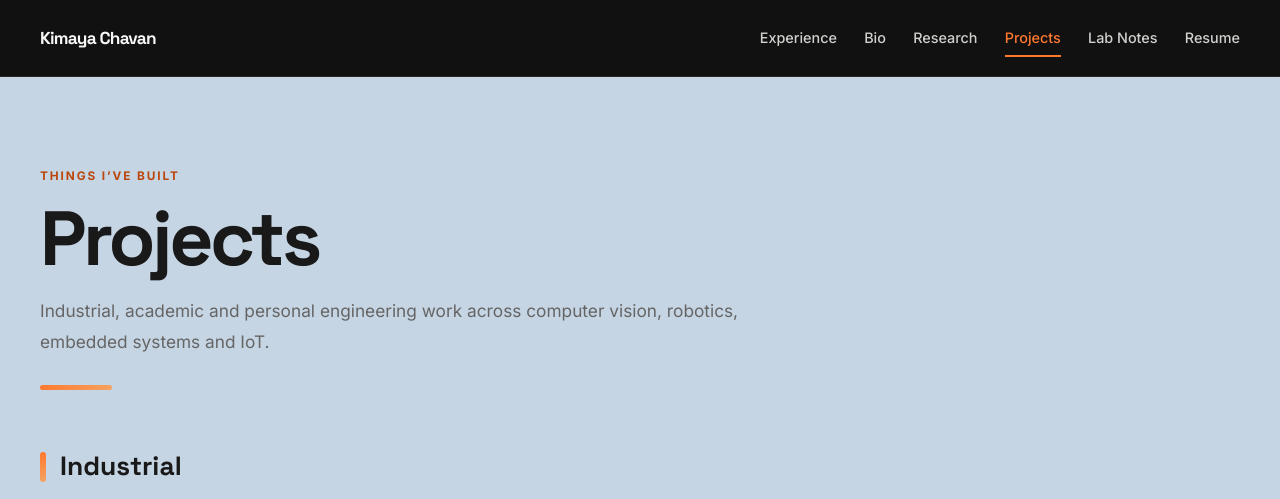
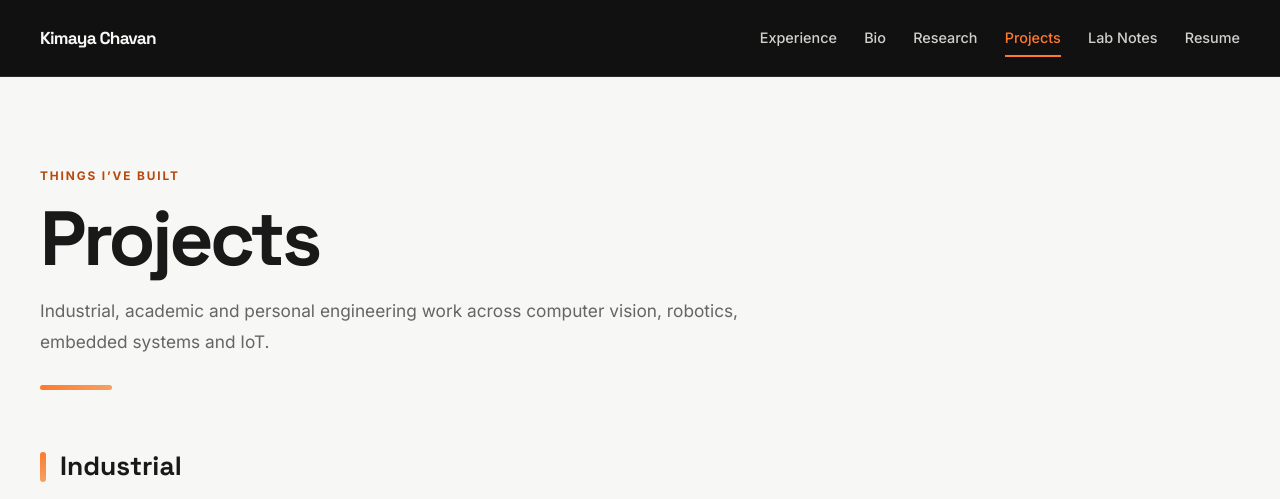
Before and after one commit to kimiko-11/kimiko-11, a Jekyll site: the page built from _pages/projects.md, in a window 1280 px wide and 1400 px high. Shown: the top 499 px of the window. Built offline with Jekyll 4.4.1, drawn with Linux system fonts in a browser that asks for light colours.

```diff
--- a/assets/css/kimaya.css
+++ b/assets/css/kimaya.css
@@ -1010,12 +1010,14 @@ h1, h2, h3, h4,
 }
 
 .kc-experience,
-.kc-page--projects,
+.kc-page--projects {
+  background-color: var(--kc-white);
+}
+
 .kc-page--lab-notes {
   background-color: var(--kc-steel-blue);
 }
 
-.kc-page--projects .kc-list .kc-item,
 .kc-page--lab-notes .kc-list .kc-item,
 .kc-page--lab-notes .kc-list .kc-item:nth-child(odd) {
   background: var(--kc-steel-blue);
```
